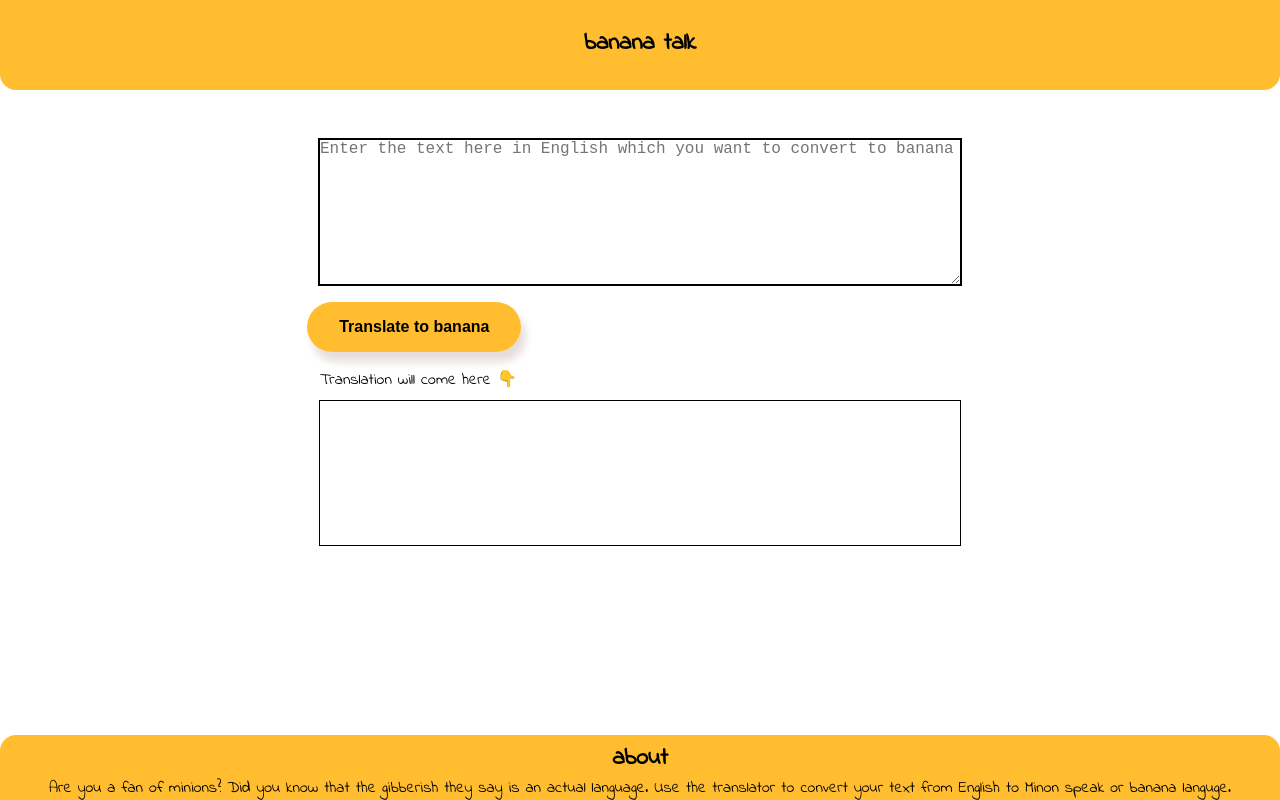
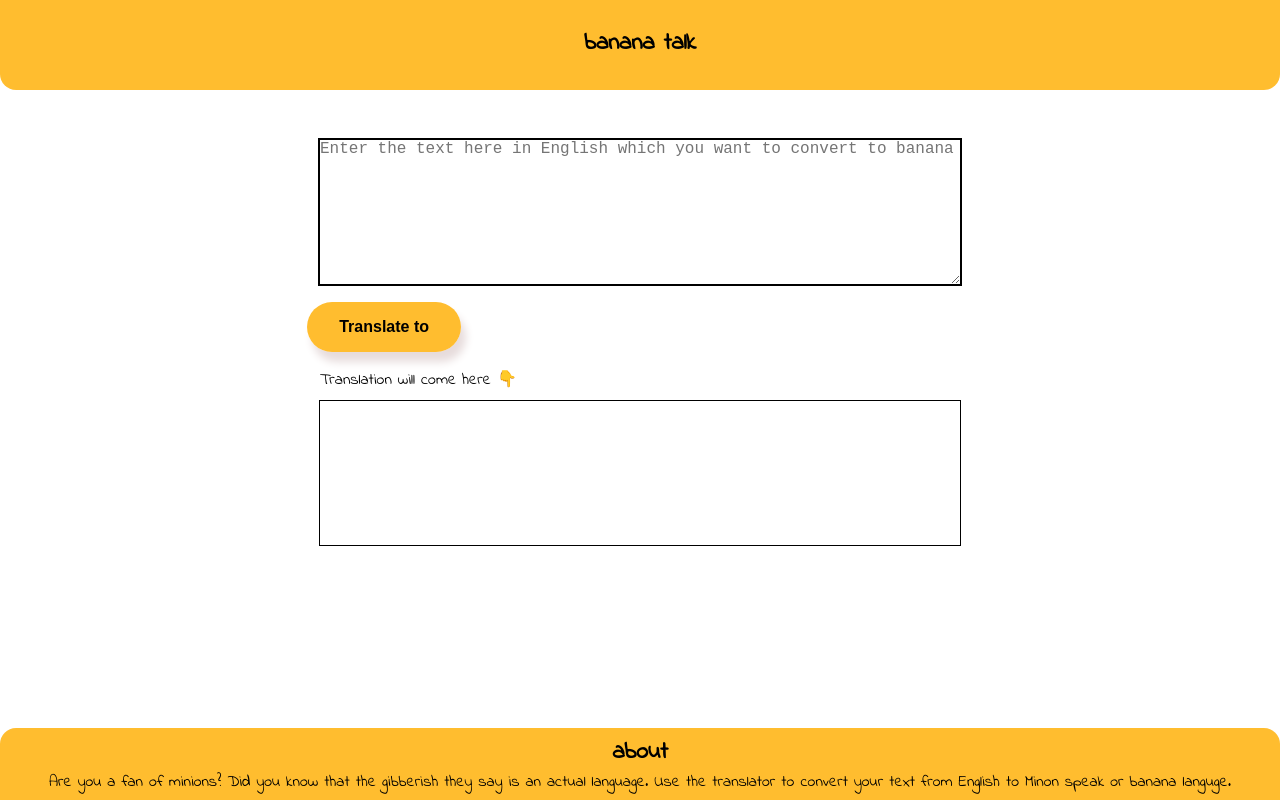
Before and after one commit to sdhamani/Banana-Speak, a plain HTML site: page index.html in a window 1280 px wide. Drawn offline with Linux system fonts and the light colour scheme.

Commit message:
footter padding changes

```diff
--- a/index.html
+++ b/index.html
@@ -17,7 +17,7 @@
         <textarea id="txt-input"
             placeholder="Enter the text here in English which you want to convert to banana"></textarea>
 
-        <button id="btn-translate" class="button"><strong>Translate to banana</strong></button>
+        <button id="btn-translate" class="button"><strong>Translate to</strong></button>
 
         <div class="center">Translation will come here 👇</div>
 
@@ -27,9 +27,9 @@
 
     <footer class="footer">
         <h2>about</h2>
-        <p>Are you a fan of minions? Did you know that the gibberish they say is an actual language. Use the translator to convert your text
+        <div>Are you a fan of minions? Did you know that the gibberish they say is an actual language. Use the translator to convert your text
             from English to Minon speak or banana languge.
-        </p>
+        </div>
     </footer>
 
     <script src="app.js" type="text/javascript"></script>
--- a/style.css
+++ b/style.css
@@ -61,11 +61,13 @@ textarea {
     bottom: 0rem;
     width: 100%;
     text-align: center;
-    margin-top: 2rem;
+    margin-top: 1rem;
     background-color: rgba(255, 174, 0, 0.816);
     color: black;
     text-align: center;
     padding-top: 0.5%;
+    padding-bottom: 0.5%;
+
     border-top-right-radius: 1rem;
     border-top-left-radius: 1rem;
 }
```
